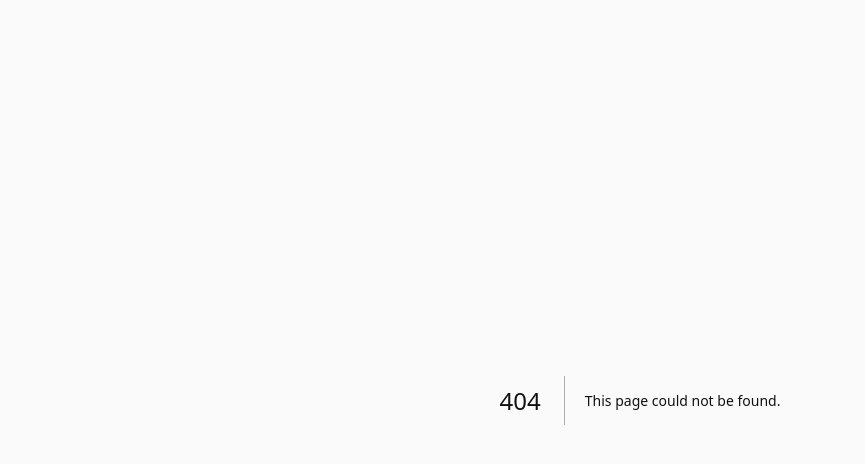
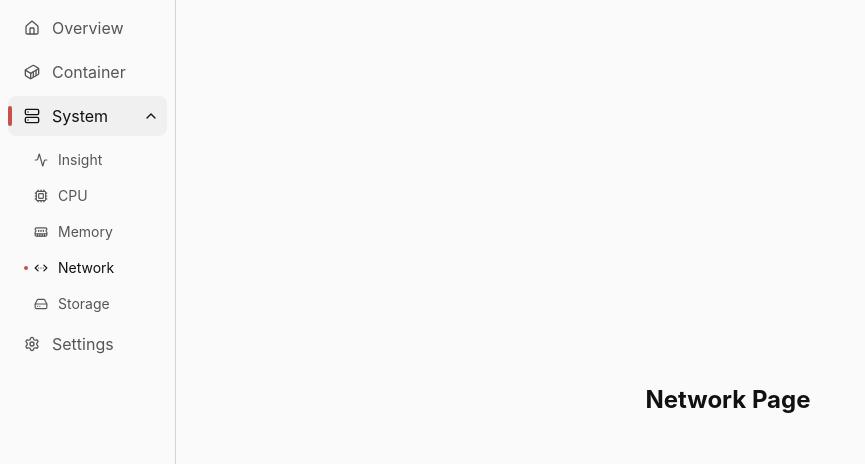
Before and after one commit to rfshub/canopy, a Next.js app: page /system/network in a window 1280 px wide. Before the commit this address had no page. Shown: the top 464 px of the page, without its empty margins (0-865 px from the left). Built offline with nearby package versions, Linux system fonts and the light colour scheme.

Commit message:
add: network

```diff
--- /dev/null
+++ b/src/app/(dashboard)/system/network/index.tsx
@@ -0,0 +1,11 @@
+/* /src/app/(dashboard)/system/network/index.tsx */
+
+'use client';
+
+export default function NetworkIndex() {
+  return (
+    <div className="flex flex-1 items-center justify-center p-8">
+      <h1 className="text-2xl font-bold">Network Page</h1>
+    </div>
+  );
+}
--- /dev/null
+++ b/src/app/(dashboard)/system/network/page.tsx
@@ -0,0 +1,12 @@
+/* /src/app/(dashboard)/system/network/page.tsx */
+
+import type { Metadata } from 'next';
+import NetworkIndex from '~/app/(dashboard)/system/network/index';
+
+export const metadata: Metadata = {
+  title: 'Network',
+};
+
+export default function NetworkPage() {
+  return <NetworkIndex />;
+}
--- /dev/null
+++ b/src/app/(dashboard)/system/storage/index.tsx
@@ -0,0 +1,11 @@
+/* /src/app/(dashboard)/system/storage/index.tsx */
+
+'use client';
+
+export default function StorageIndex() {
+  return (
+    <div className="flex flex-1 items-center justify-center p-8">
+      <h1 className="text-2xl font-bold">Storage Page</h1>
+    </div>
+  );
+}
--- /dev/null
+++ b/src/app/(dashboard)/system/storage/page.tsx
@@ -0,0 +1,12 @@
+/* /src/app/(dashboard)/system/storage/page.tsx */
+
+import type { Metadata } from 'next';
+import StorageIndex from '~/app/(dashboard)/system/storage/index';
+
+export const metadata: Metadata = {
+  title: 'Storage',
+};
+
+export default function StoragePage() {
+  return <StorageIndex />;
+}
--- a/src/modules/sidebar.tsx
+++ b/src/modules/sidebar.tsx
@@ -11,11 +11,13 @@ import {
   Home,
   Container,
   Settings,
-  HardDrive,
+  Server,
   ChevronDown,
   Activity,
   Cpu,
   MemoryStick,
+  ChevronsLeftRightEllipsis,
+  HardDrive,
 } from 'lucide-react';
 
 // --- Type Definitions for Navigation Items ---
@@ -49,12 +51,14 @@ const navItems: NavItem[] = [
   {
     type: 'collapsible',
     label: 'System',
-    icon: HardDrive,
+    icon: Server,
     basePath: '/system',
     subItems: [
       { href: '/system', label: 'Insight', icon: Activity },
       { href: '/system/cpu', label: 'CPU', icon: Cpu },
       { href: '/system/memory', label: 'Memory', icon: MemoryStick },
+      { href: '/system/network', label: 'Network', icon: ChevronsLeftRightEllipsis },
+      { href: '/system/storage', label: 'Storage', icon: HardDrive },
     ],
   },
   { type: 'link', href: '/settings', label: 'Settings', icon: Settings },
```
